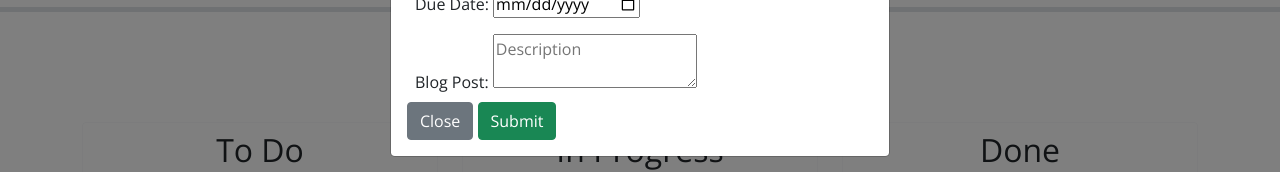
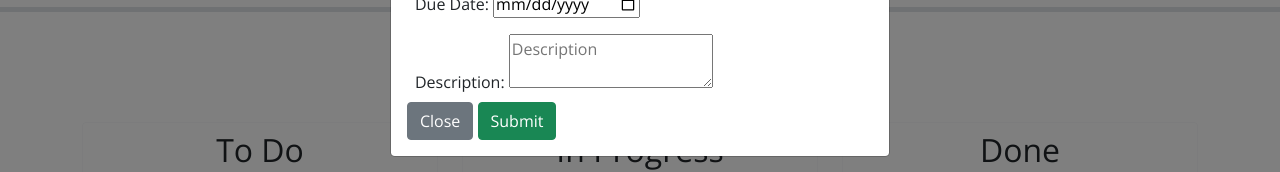
Before and after one commit to UltimaVanguard/task-board, a plain HTML site: page index.html in a window 1280 px wide. Both pictures are taken after a click on the button "Add Task". Shown: the part 172-344 px from the top of the page. Drawn offline with nearby package versions, Linux system fonts and the light colour scheme.

Commit message:
updated modal board wording for description

```diff
--- a/index.html
+++ b/index.html
@@ -43,7 +43,7 @@
                   <input type="date" name="dueDate" id="due-date" placeholder="dueDate"/>
               </section>
               <section class="task-form p-2">
-                  <label for="description">Blog Post:</label>
+                  <label for="description">Description:</label>
                   <textarea name="description" id="description" placeholder="Description"></textarea>
               </section>
               <section class="task-form">
```
